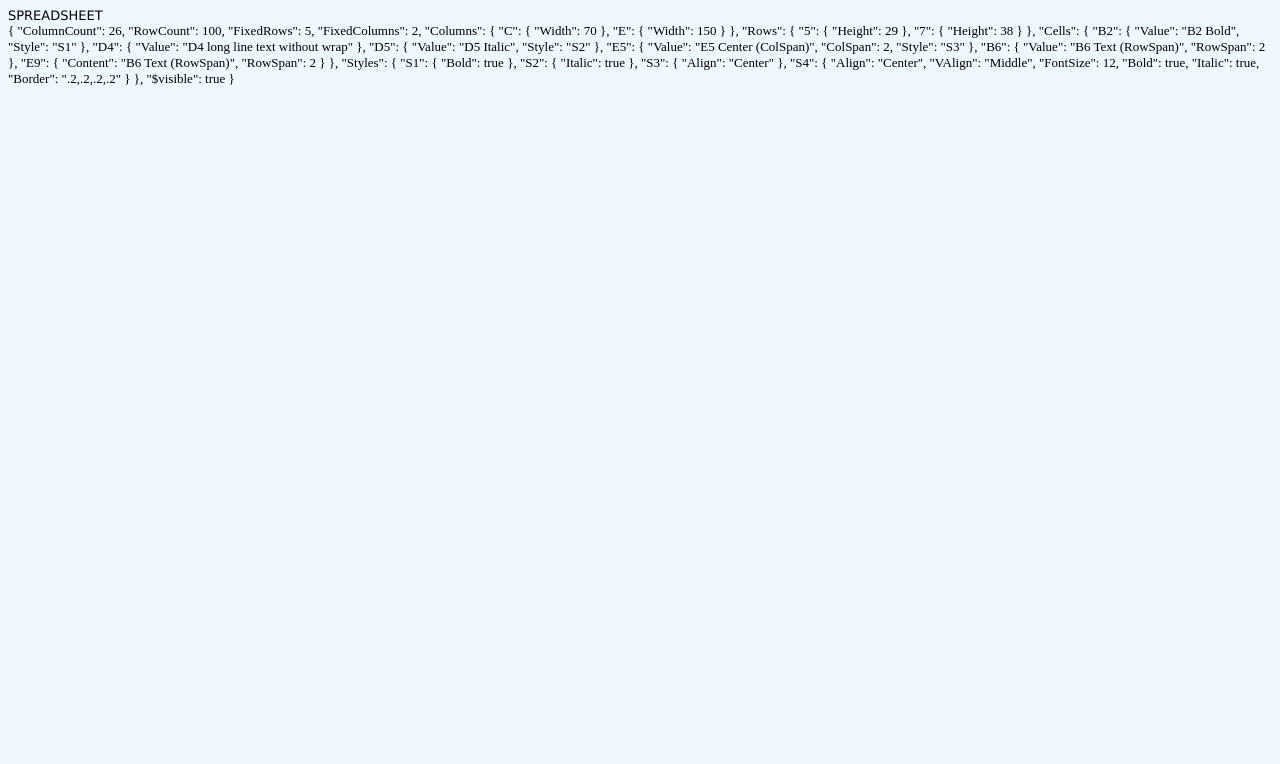
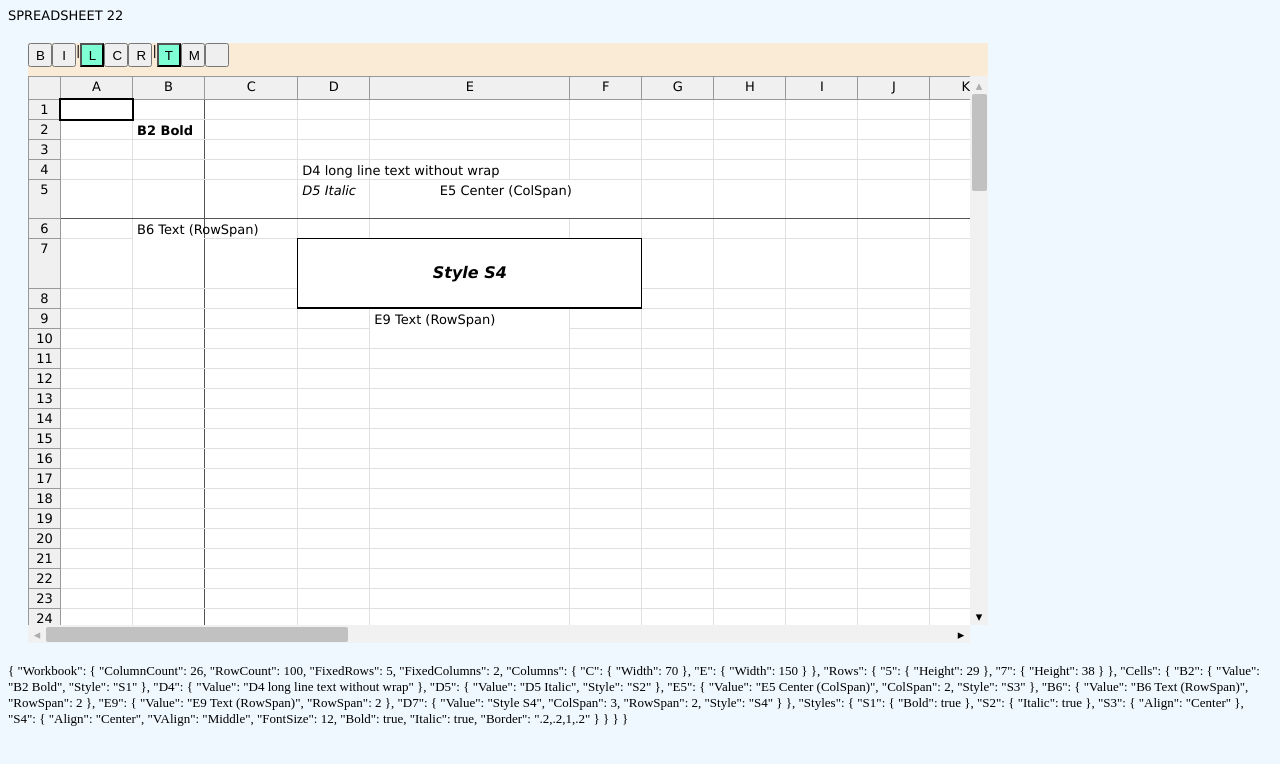
Before and after one commit to alex-kukhtin/A2v10.SpreadSheet, a website: page public/index.html in a window 1280 px wide. Drawn offline with Linux system fonts and the light colour scheme.

Commit message:
fix elements

```diff
--- a/public/index.html
+++ b/public/index.html
@@ -10,8 +10,8 @@
 </head>
 <body>
 	<div id="app">
-		SPREADSHEET
-		<a2-spreadsheet :sheet="$data"></a2-spreadsheet>
+		SPREADSHEET 22
+		<a2-spreadsheet :report="$data"></a2-spreadsheet>
 		<div style="font-family:'Cascadia Mono'">{{$data}}</div>
 	</div>
 
@@ -20,6 +20,7 @@
 	<script src='assets/a2v10spreadsheet.js'></script>
 	<script>
 		const sheet = {
+			Workbook: {
 				ColumnCount: 26,
 				RowCount: 100,
 				FixedRows: 5,
@@ -49,13 +50,16 @@
 					B6: {
 						Value: "B6 Text (RowSpan)", RowSpan: 2
 					},
-				"E9": {
-					Content: "B6 Text (RowSpan)", RowSpan: 2
+					E9: {
+						Value: "E9 Text (RowSpan)", RowSpan: 2
+					},
+					D7: {
+						Value: "Style S4", ColSpan: 3, RowSpan: 2, Style: 'S4'
 					}
 				},
 				Styles: {
 					"S1": {
-					Bold : true
+						Bold: true
 					},
 					"S2": {
 						Italic: true
@@ -69,10 +73,10 @@
 						FontSize: 12,
 						Bold: true,
 						Italic: true,
-					Border: ".2,.2,.2,.2"
+						Border: ".2,.2,1,.2"
 					}
 				},
-			$visible: true
+			}
 		};
 
 		new Vue({
```
Also changed, not shown: package.json (+4 -4 lines), 1 other file. Lines whose indentation alone changed are shown as unchanged.
